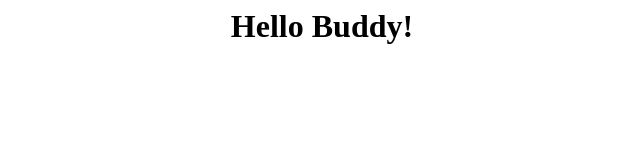
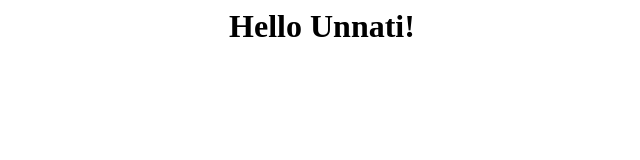
Before and after one commit to hrushikeshpotbhare/aws-code-deploy, a plain HTML site: page index.html in a window 1280 px wide. Shown: the whole page, without its empty margins (318-958 px from the left). Drawn offline with Linux system fonts and the light colour scheme.

Commit message:
Update index.html

```diff
--- a/index.html
+++ b/index.html
@@ -1,4 +1,4 @@
 <html>
 <title>Gitting with AWS</title>
-<center><h1> Hello Buddy!</h1></center>
+<center><h1> Hello Unnati!</h1></center>
 </html>
```
